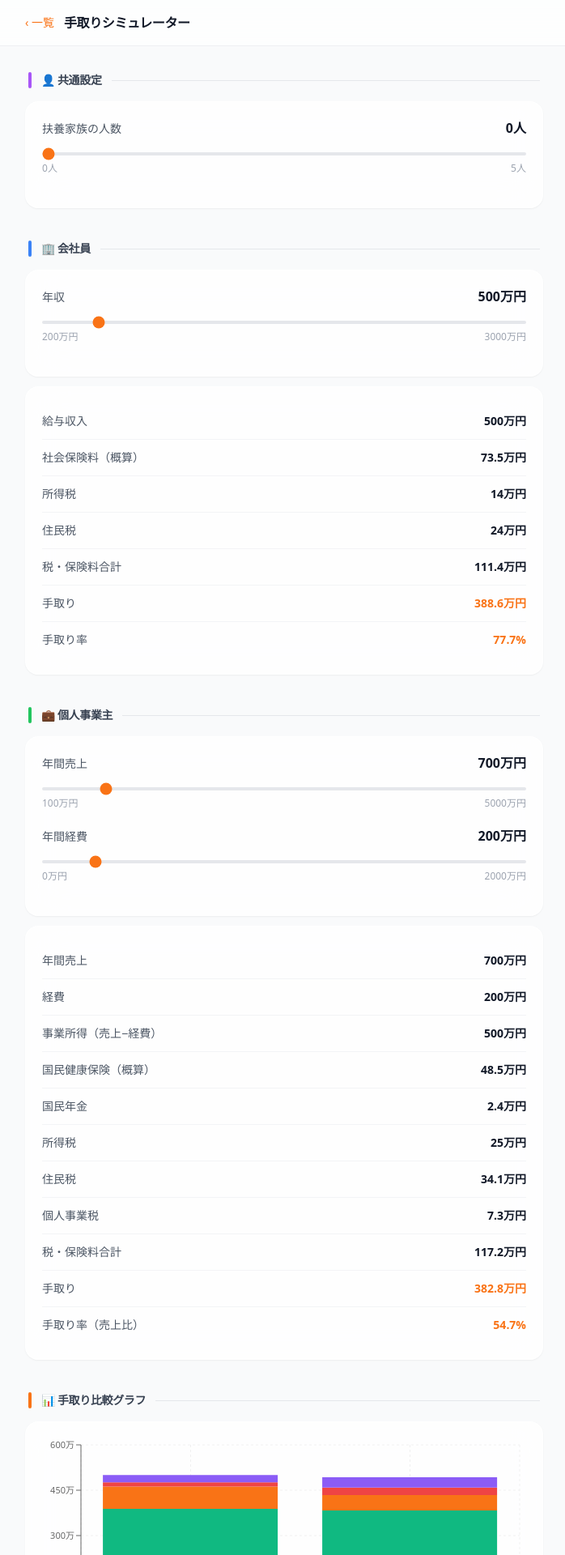
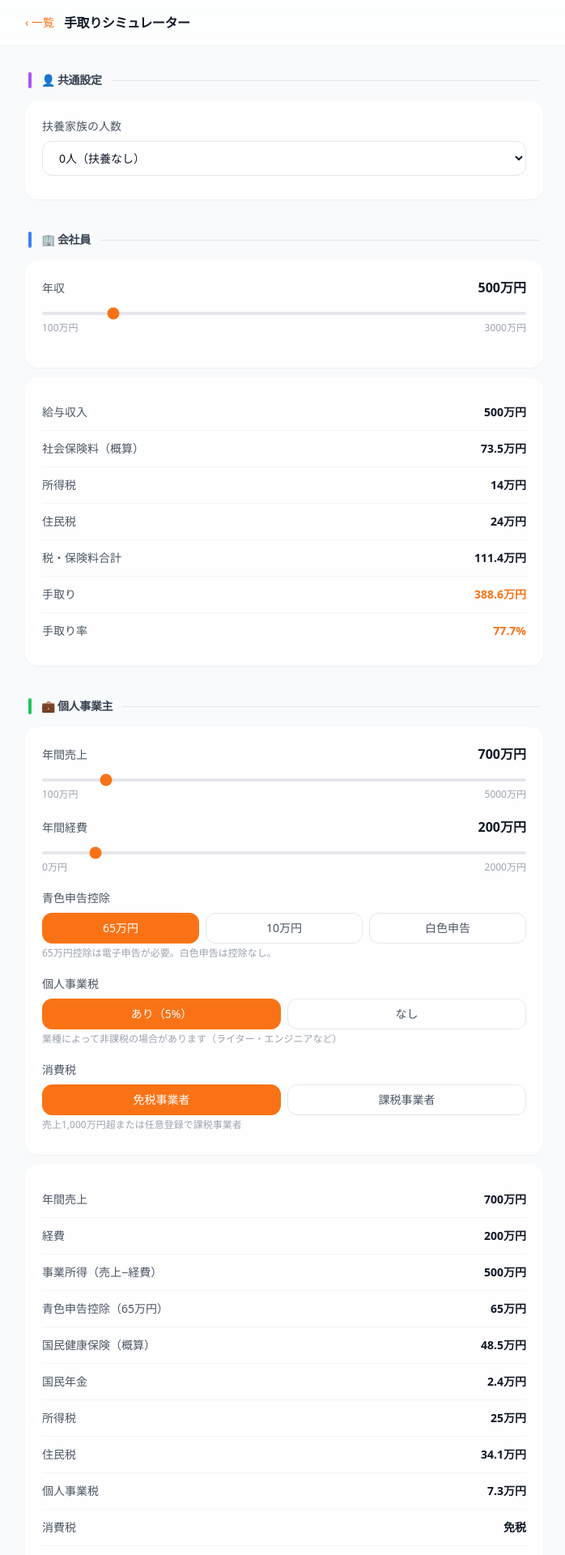
Before and after one commit to ryryryo322/money-simulator, a React (Vite) app: page /income in a window 1280 px wide. Shown: the top 1920 px of the page at 81% size, without its empty margins (289-987 px from the left). Built offline with nearby package versions, Linux system fonts and the light colour scheme.

Commit message:
Update Income.tsx

```diff
--- a/src/pages/Income.tsx
+++ b/src/pages/Income.tsx
@@ -6,7 +6,7 @@
 import { useState, useMemo } from "react";
 import {
   BarChart, Bar, XAxis, YAxis, CartesianGrid,
-  Tooltip, ResponsiveContainer, Legend, Cell,
+  Tooltip, ResponsiveContainer, Legend,
 } from "recharts";
 
 import Layout from "@/components/Layout";
@@ -16,9 +16,21 @@ import SimulatorGrid from "@/components/SimulatorGrid";
 
 // ── 計算ロジック ─────────────────────────────
 
+/** 所得税計算（共通） */
+function calcIncomeTax(taxableIncome: number): number {
+  let tax = 0;
+  if (taxableIncome <= 195) tax = taxableIncome * 0.05;
+  else if (taxableIncome <= 330) tax = taxableIncome * 0.1 - 9.75;
+  else if (taxableIncome <= 695) tax = taxableIncome * 0.2 - 42.75;
+  else if (taxableIncome <= 900) tax = taxableIncome * 0.23 - 63.6;
+  else if (taxableIncome <= 1800) tax = taxableIncome * 0.33 - 153.6;
+  else if (taxableIncome <= 4000) tax = taxableIncome * 0.4 - 279.6;
+  else tax = taxableIncome * 0.45 - 479.6;
+  return Math.max(0, tax) * 1.021; // 復興特別所得税
+}
+
 /** 会社員の手取り計算 */
 function calcEmployee(income: number, dependents: number) {
-  // 給与所得控除
   const deduction =
     income <= 162.5 ? 55
     : income <= 180 ? income * 0.4 - 10
@@ -27,29 +39,14 @@ function calcEmployee(income: number, dependents: number) {
     : income <= 850 ? income * 0.1 + 110
     : 195;
 
-  const kyuyo = income - deduction; // 給与所得
-
-  // 所得控除
-  const basicDeduction = 48; // 基礎控除
-  const dependentDeduction = dependents * 38; // 扶養控除
-  const socialInsuranceEst = income * 0.147; // 社会保険料概算（健保+厚年+雇用）
-
+  const kyuyo = income - deduction;
+  const socialInsuranceEst = income * 0.147;
+  const basicDeduction = 48;
+  const dependentDeduction = dependents * 38;
   const taxableIncome = Math.max(0, kyuyo - basicDeduction - dependentDeduction - socialInsuranceEst);
 
-  // 所得税（超過累進課税）
-  let incomeTax = 0;
-  if (taxableIncome <= 195) incomeTax = taxableIncome * 0.05;
-  else if (taxableIncome <= 330) incomeTax = taxableIncome * 0.1 - 9.75;
-  else if (taxableIncome <= 695) incomeTax = taxableIncome * 0.2 - 42.75;
-  else if (taxableIncome <= 900) incomeTax = taxableIncome * 0.23 - 63.6;
-  else if (taxableIncome <= 1800) incomeTax = taxableIncome * 0.33 - 153.6;
-  else if (taxableIncome <= 4000) incomeTax = taxableIncome * 0.4 - 279.6;
-  else incomeTax = taxableIncome * 0.45 - 479.6;
-  incomeTax *= 1.021; // 復興特別所得税
-
-  // 住民税
-  const residentTax = taxableIncome * 0.1 + 0.5; // 均等割含む概算
-
+  const incomeTax = calcIncomeTax(taxableIncome);
+  const residentTax = taxableIncome * 0.1 + 0.5;
   const totalTax = incomeTax + residentTax + socialInsuranceEst;
   const takeHome = income - totalTax;
 
@@ -60,92 +57,123 @@ function calcEmployee(income: number, dependents: number) {
     residentTax: Math.round(residentTax * 10) / 10,
     totalTax: Math.round(totalTax * 10) / 10,
     takeHome: Math.round(takeHome * 10) / 10,
-    takeHomeRate: Math.round((takeHome / income) * 1000) / 10,
+    takeHomeRate: Math.round((takeHome / Math.max(income, 1)) * 1000) / 10,
   };
 }
 
 /** 個人事業主の手取り計算 */
-function calcFreelance(revenue: number, expense: number, dependents: number) {
-  const businessIncome = Math.max(0, revenue - expense); // 事業所得
+function calcFreelance(
+  revenue: number,
+  expense: number,
+  dependents: number,
+  hasBizTax: boolean,
+  isTaxable: boolean,
+  blueReturn: "65" | "10" | "none", // 青色申告控除額
+) {
+  const businessIncome = Math.max(0, revenue - expense);
 
   // 青色申告特別控除
-  const blueDeduction = Math.min(65, businessIncome);
+  const blueDeduction =
+    blueReturn === "65" ? Math.min(65, businessIncome)
+    : blueReturn === "10" ? Math.min(10, businessIncome)
+    : 0;
   const afterBlue = businessIncome - blueDeduction;
 
-  // 国民健康保険（概算）
-  const kokuho = Math.min(afterBlue * 0.1 + 5, 87); // 上限あり
+  // 国民健康保険（概算・上限あり）
+  const kokuho = Math.min(afterBlue * 0.1 + 5, 87);
 
-  // 国民年金
-  const nenkin = 1.9956 * 12 / 10000 * 10000; // 2024年度 月額19,956円
-  const nenkinMan = 1.99 * 12 / 10; // 万円換算
+  // 国民年金（2024年度 月額19,956円）
+  const nenkinMan = 1.9956 * 12 / 10;
 
   // 所得控除
   const basicDeduction = 48;
   const dependentDeduction = dependents * 38;
   const socialDeduction = kokuho + nenkinMan;
-
   const taxableIncome = Math.max(0, afterBlue - basicDeduction - dependentDeduction - socialDeduction);
 
-  // 所得税
-  let incomeTax = 0;
-  if (taxableIncome <= 195) incomeTax = taxableIncome * 0.05;
-  else if (taxableIncome <= 330) incomeTax = taxableIncome * 0.1 - 9.75;
-  else if (taxableIncome <= 695) incomeTax = taxableIncome * 0.2 - 42.75;
-  else if (taxableIncome <= 900) incomeTax = taxableIncome * 0.23 - 63.6;
-  else if (taxableIncome <= 1800) incomeTax = taxableIncome * 0.33 - 153.6;
-  else if (taxableIncome <= 4000) incomeTax = taxableIncome * 0.4 - 279.6;
-  else incomeTax = taxableIncome * 0.45 - 479.6;
-  incomeTax *= 1.021;
-
-  // 住民税
+  const incomeTax = calcIncomeTax(taxableIncome);
   const residentTax = taxableIncome * 0.1 + 0.5;
 
-  // 個人事業税（概算）
-  const bizTax = Math.max(0, (afterBlue - 290) * 0.05);
+  // 個人事業税（業種によって不要）
+  const bizTax = hasBizTax ? Math.max(0, (afterBlue - 290) * 0.05) : 0;
 
-  const totalTax = incomeTax + residentTax + kokuho + nenkinMan + bizTax;
+  // 消費税（課税事業者のみ・簡易計算）
+  const consumptionTax = isTaxable ? Math.max(0, (revenue - expense) * 0.1) : 0;
+
+  const totalTax = incomeTax + residentTax + kokuho + nenkinMan + bizTax + consumptionTax;
   const takeHome = businessIncome - totalTax;
 
   return {
     revenue,
     expense,
     businessIncome: Math.round(businessIncome * 10) / 10,
+    blueDeduction: Math.round(blueDeduction * 10) / 10,
     kokuho: Math.round(kokuho * 10) / 10,
     nenkin: Math.round(nenkinMan * 10) / 10,
     incomeTax: Math.round(incomeTax * 10) / 10,
     residentTax: Math.round(residentTax * 10) / 10,
     bizTax: Math.round(bizTax * 10) / 10,
+    consumptionTax: Math.round(consumptionTax * 10) / 10,
     totalTax: Math.round(totalTax * 10) / 10,
     takeHome: Math.round(takeHome * 10) / 10,
     takeHomeRate: Math.round((takeHome / Math.max(revenue, 1)) * 1000) / 10,
   };
 }
 
+// ── トグルボタン ─────────────────────────────
+
+function ToggleButton({
+  active, onClick, children,
+}: { active: boolean; onClick: () => void; children: React.ReactNode }) {
+  return (
+    <button
+      onClick={onClick}
+      className={`flex-1 py-2 rounded-xl text-sm font-medium border transition-colors ${
+        active
+          ? "bg-brand-500 text-white border-brand-500"
+          : "bg-white dark:bg-gray-800 text-gray-600 dark:text-gray-400 border-gray-200 dark:border-gray-700"
+      }`}
+    >
+      {children}
+    </button>
+  );
+}
+
 // ── メインコンポーネント ──────────────────────
 
 export default function Income() {
-  const [income, setIncome] = useState(500);         // 会社員年収
-  const [dependents, setDependents] = useState(0);   // 扶養人数（共通）
-  const [revenue, setRevenue] = useState(700);       // 個人事業主売上
-  const [expense, setExpense] = useState(200);       // 経費
+  // 共通
+  const [dependents, setDependents] = useState(0);
+
+  // 会社員
+  const [income, setIncome] = useState(500);
+
+  // 個人事業主
+  const [revenue, setRevenue] = useState(700);
+  const [expense, setExpense] = useState(200);
+  const [hasBizTax, setHasBizTax] = useState(true);
+  const [isTaxable, setIsTaxable] = useState(false);
+  const [blueReturn, setBlueReturn] = useState<"65" | "10" | "none">("65");
 
   const emp = useMemo(() => calcEmployee(income, dependents), [income, dependents]);
-  const frl = useMemo(() => calcFreelance(revenue, expense, dependents), [revenue, expense, dependents]);
+  const frl = useMemo(
+    () => calcFreelance(revenue, expense, dependents, hasBizTax, isTaxable, blueReturn),
+    [revenue, expense, dependents, hasBizTax, isTaxable, blueReturn]
+  );
 
   const fmtM = (n: number) => `${n.toLocaleString()}万円`;
 
-  // グラフ用データ
   const chartData = [
     {
       name: "会社員",
-      手取り: emp.takeHome,
+      手取り: Math.max(0, emp.takeHome),
       社会保険: emp.socialInsurance,
       所得税: emp.incomeTax,
       住民税: emp.residentTax,
     },
     {
       name: "個人事業主",
-      手取り: frl.takeHome,
+      手取り: Math.max(0, frl.takeHome),
       社会保険: frl.kokuho + frl.nenkin,
       所得税: frl.incomeTax,
       住民税: frl.residentTax,
@@ -160,7 +188,20 @@ export default function Income() {
         <section>
           <SectionTitle color="purple">👤 共通設定</SectionTitle>
           <Card>
-            <SliderInput label="扶養家族の人数" value={dependents} min={0} max={5} step={1} unit="人" onChange={setDependents} />
+            <div className="mb-2">
+              <label className="text-sm font-medium text-gray-600 dark:text-gray-400 block mb-2">
+                扶養家族の人数
+              </label>
+              <select
+                value={dependents}
+                onChange={(e) => setDependents(Number(e.target.value))}
+                className="w-full bg-white dark:bg-gray-800 border border-gray-200 dark:border-gray-700 rounded-xl px-4 py-2.5 text-sm text-gray-900 dark:text-white focus:outline-none focus:ring-2 focus:ring-brand-500"
+              >
+                {[0,1,2,3,4,5].map(n => (
+                  <option key={n} value={n}>{n}人{n === 0 ? "（扶養なし）" : ""}</option>
+                ))}
+              </select>
+            </div>
           </Card>
         </section>
 
@@ -168,7 +209,7 @@ export default function Income() {
         <section>
           <SectionTitle color="blue">🏢 会社員</SectionTitle>
           <Card>
-            <SliderInput label="年収" value={income} min={200} max={3000} step={50} unit="万円" onChange={setIncome} />
+            <SliderInput label="年収" value={income} min={100} max={3000} step={10} unit="万円" onChange={setIncome} />
           </Card>
           <Card className="mt-3">
             <StatRow label="給与収入" value={fmtM(emp.income)} />
@@ -185,18 +226,53 @@ export default function Income() {
         <section>
           <SectionTitle color="green">💼 個人事業主</SectionTitle>
           <Card>
-            <SliderInput label="年間売上" value={revenue} min={100} max={5000} step={50} unit="万円" onChange={setRevenue} />
+            <SliderInput label="年間売上" value={revenue} min={100} max={5000} step={10} unit="万円" onChange={setRevenue} />
+
             <SliderInput label="年間経費" value={expense} min={0} max={2000} step={10} unit="万円" onChange={setExpense} />
+
+            {/* 青色申告 */}
+            <div className="mb-5">
+              <p className="text-sm font-medium text-gray-600 dark:text-gray-400 mb-2">青色申告控除</p>
+              <div className="flex gap-2">
+                <ToggleButton active={blueReturn === "65"} onClick={() => setBlueReturn("65")}>65万円</ToggleButton>
+                <ToggleButton active={blueReturn === "10"} onClick={() => setBlueReturn("10")}>10万円</ToggleButton>
+                <ToggleButton active={blueReturn === "none"} onClick={() => setBlueReturn("none")}>白色申告</ToggleButton>
+              </div>
+              <p className="text-xs text-gray-400 mt-1">65万円控除は電子申告が必要。白色申告は控除なし。</p>
+            </div>
+
+            {/* 個人事業税 */}
+            <div className="mb-5">
+              <p className="text-sm font-medium text-gray-600 dark:text-gray-400 mb-2">個人事業税</p>
+              <div className="flex gap-2">
+                <ToggleButton active={hasBizTax} onClick={() => setHasBizTax(true)}>あり（5%）</ToggleButton>
+                <ToggleButton active={!hasBizTax} onClick={() => setHasBizTax(false)}>なし</ToggleButton>
+              </div>
+              <p className="text-xs text-gray-400 mt-1">業種によって非課税の場合があります（ライター・エンジニアなど）</p>
+            </div>
+
+            {/* 消費税 */}
+            <div className="mb-2">
+              <p className="text-sm font-medium text-gray-600 dark:text-gray-400 mb-2">消費税</p>
+              <div className="flex gap-2">
+                <ToggleButton active={!isTaxable} onClick={() => setIsTaxable(false)}>免税事業者</ToggleButton>
+                <ToggleButton active={isTaxable} onClick={() => setIsTaxable(true)}>課税事業者</ToggleButton>
+              </div>
+              <p className="text-xs text-gray-400 mt-1">売上1,000万円超または任意登録で課税事業者</p>
+            </div>
           </Card>
+
           <Card className="mt-3">
             <StatRow label="年間売上" value={fmtM(frl.revenue)} />
             <StatRow label="経費" value={fmtM(frl.expense)} />
             <StatRow label="事業所得（売上−経費）" value={fmtM(frl.businessIncome)} />
+            <StatRow label={`青色申告控除（${blueReturn === "none" ? "白色" : blueReturn + "万円"}）`} value={blueReturn === "none" ? "なし" : fmtM(frl.blueDeduction)} />
             <StatRow label="国民健康保険（概算）" value={fmtM(frl.kokuho)} />
             <StatRow label="国民年金" value={fmtM(frl.nenkin)} />
             <StatRow label="所得税" value={fmtM(frl.incomeTax)} />
             <StatRow label="住民税" value={fmtM(frl.residentTax)} />
-            <StatRow label="個人事業税" value={fmtM(frl.bizTax)} />
+            <StatRow label="個人事業税" value={hasBizTax ? fmtM(frl.bizTax) : "なし"} />
+            <StatRow label="消費税" value={isTaxable ? fmtM(frl.consumptionTax) : "免税"} />
             <StatRow label="税・保険料合計" value={fmtM(frl.totalTax)} />
             <StatRow label="手取り" value={fmtM(frl.takeHome)} highlight />
             <StatRow label="手取り率（売上比）" value={`${frl.takeHomeRate}%`} highlight />
@@ -224,15 +300,13 @@ export default function Income() {
         </section>
 
         {/* SEO解説コンテンツ */}
-        <section className="prose prose-sm dark:prose-invert max-w-none">
+        <section>
           <SectionTitle color="blue">📖 知っておきたいお金の知識</SectionTitle>
           <Card>
             <div className="space-y-6 text-sm text-gray-600 dark:text-gray-400 leading-relaxed">
 
               <div>
-                <h2 className="text-base font-bold text-gray-900 dark:text-white mb-2">
-                  会社員と個人事業主の違い
-                </h2>
+                <h2 className="text-base font-bold text-gray-900 dark:text-white mb-2">会社員と個人事業主の違い</h2>
                 <p>
                   会社員と個人事業主では、収入の仕組みや税金・社会保険の計算方法が大きく異なります。
                   会社員は企業から「給与」を受け取り、会社が税金や社会保険料を代わりに納付してくれます（源泉徴収）。
@@ -241,43 +315,34 @@ export default function Income() {
               </div>
 
               <div>
-                <h2 className="text-base font-bold text-gray-900 dark:text-white mb-2">
-                  手取りの計算方法
-                </h2>
+                <h2 className="text-base font-bold text-gray-900 dark:text-white mb-2">手取りの計算方法</h2>
                 <h3 className="text-sm font-semibold text-gray-800 dark:text-gray-200 mb-1">会社員の場合</h3>
                 <p>
                   手取り ＝ 年収 − 社会保険料 − 所得税 − 住民税。
                   社会保険料（健康保険・厚生年金・雇用保険）は給与の約15%程度が目安です。
-                  給与所得控除が自動的に適用されるため、同じ収入なら個人事業主より節税効果があることも多いです。
                 </p>
                 <h3 className="text-sm font-semibold text-gray-800 dark:text-gray-200 mt-3 mb-1">個人事業主の場合</h3>
                 <p>
                   手取り ＝ 売上 − 経費 − 国民健康保険 − 国民年金 − 所得税 − 住民税 − 個人事業税。
-                  経費を適切に計上し、青色申告（最大65万円控除）を活用することで手取りを増やせます。
+                  青色申告（最大65万円控除）を活用することで手取りを大きく増やせます。
                 </p>
               </div>
 
               <div>
-                <h2 className="text-base font-bold text-gray-900 dark:text-white mb-2">
-                  税金の仕組み
-                </h2>
+                <h2 className="text-base font-bold text-gray-900 dark:text-white mb-2">税金の仕組み</h2>
                 <p>
                   所得税は「超過累進課税」で、所得が増えるほど税率が上がります。税率は5%〜45%の7段階。
-                  ただし、所得全体に高い税率がかかるわけではなく、段階ごとに税率が適用されます。
                   住民税は一律10%（所得割）＋均等割（年約5,000円）が基本です。
                 </p>
               </div>
 
               <div>
-                <h2 className="text-base font-bold text-gray-900 dark:text-white mb-2">
-                  社会保険の違い
-                </h2>
+                <h2 className="text-base font-bold text-gray-900 dark:text-white mb-2">社会保険の違い</h2>
                 <p>
-                  会社員は「健康保険＋厚生年金」に加入し、保険料は会社と折半します。手取りは減りますが、
-                  将来の年金受給額が国民年金より多くなるメリットがあります。
+                  会社員は「健康保険＋厚生年金」に加入し、保険料は会社と折半します。
                   個人事業主は「国民健康保険＋国民年金」に自己負担で加入します。
                   国民年金の受給額は月約6.8万円（2024年度）と厚生年金に比べて少ないため、
-                  iDeCoやNISAで自助努力による老後資金づくりが重要です。
+                  iDeCoやNISAで老後資金づくりが重要です。
                 </p>
               </div>
 
@@ -292,7 +357,7 @@ export default function Income() {
         <SimulatorGrid excludeId="income" />
 
         <p className="text-center text-xs text-gray-400 dark:text-gray-600 pb-4">
-          ※本シミュレーションは概算です。実際の税額は税理士にご確認ください。青色申告・各種控除の適用状況により変わります。
+          ※本シミュレーションは概算です。実際の税額は税理士にご確認ください。
         </p>
       </div>
     </Layout>
```
